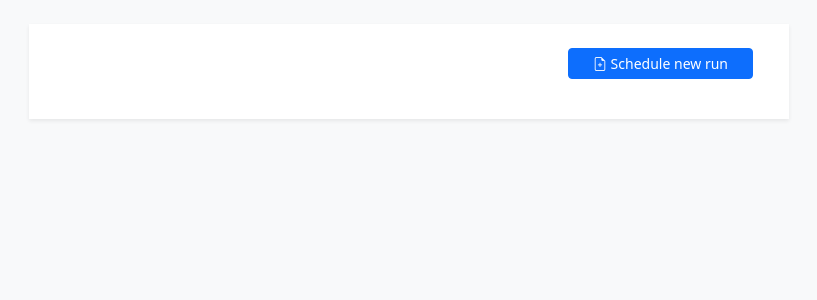
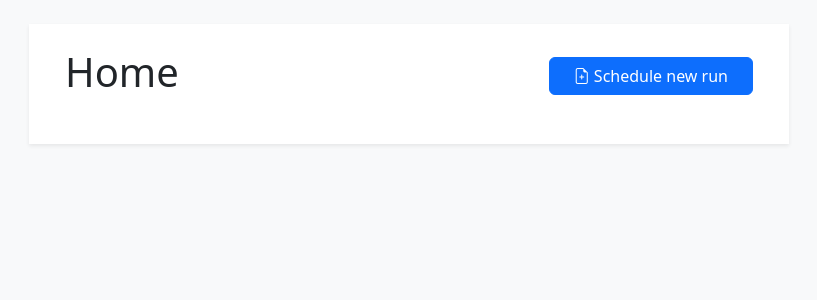
Before and after one commit to deep-learning-for-humans/spam-slaya, a Flask app: template app/templates/home.html in a window 1280 px wide. Shown: the top 300 px of the page, without its empty margins (231-1048 px from the left). Run offline with Flask 3, Linux system fonts and the light colour scheme; the template is opened without the code that fills it, so the values that code supplies are empty.

Commit message:
Add Title to home

```diff
--- a/app/templates/home.html
+++ b/app/templates/home.html
@@ -7,10 +7,17 @@
 <div class="row">
     <div class="col-8 offset-2 bg-white shadow-sm">
         <div class="p-4">
+            <div class="row">
+                <div class="col-6">
+                    <h1>Home</h1>
+                </div>
+                <div class="col-6 text-end align-self-center">
+                    <form action="/schedule-run" method="POST">
+                        <button class="btn px-4 btn-primary" type="submit"><i class="bi-file-earmark-plus"></i> Schedule new run</button>
+                    </form>
+                </div>
+            </div>
             <div class="text-end mb-3">
-                <form action="/schedule-run" method="POST">
-                    <button class="btn btn-sm px-4 btn-primary" type="submit"><i class="bi-file-earmark-plus"></i> Schedule new run</button>
-                </form>
             </div>
 
             {% if runs %}
```
